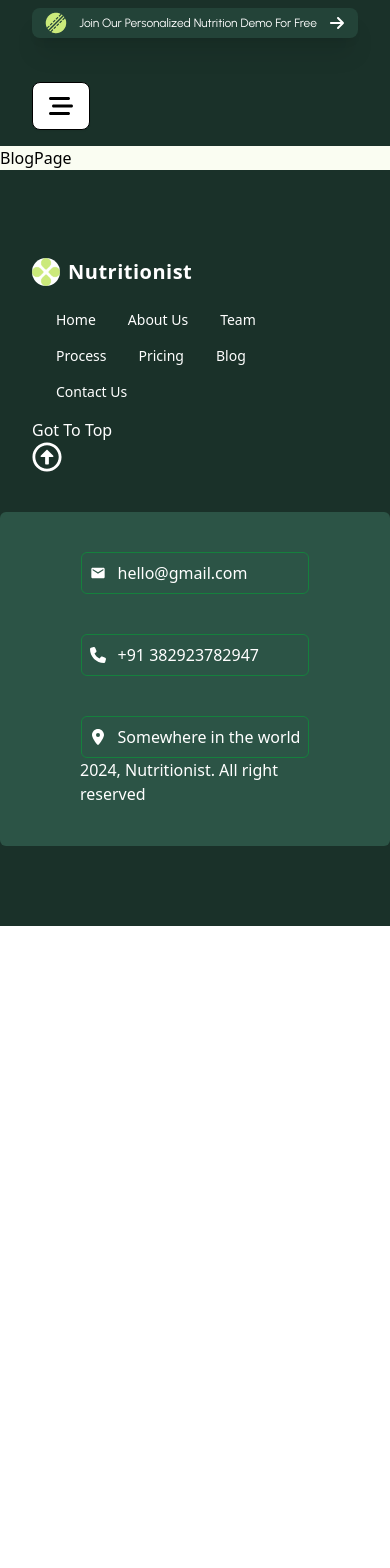
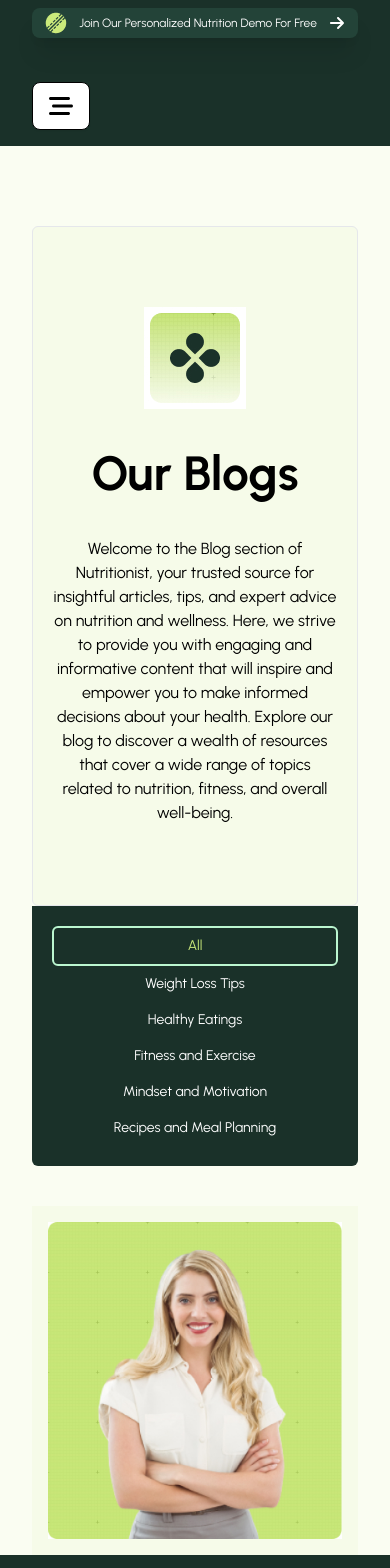
Before and after one commit to Barsheyr/arsheyrnuttition, a React (Vite) app: page /blog in a window 390 px wide. Shown: the top 1568 px of the page. Before the commit the page ends 926 px from the top, so only its background shows below. Built offline with nearby package versions, Linux system fonts and the light colour scheme.

Commit message:
new push

```diff
--- /dev/null
+++ b/src/components/BlogPage/Tabs.jsx
@@ -0,0 +1,90 @@
+import React, { useState } from "react";
+import Team1 from "../../assets/images/Team1.jpg";
+
+const Tabs = () => {
+  const [activeTab, setActiveTab] = useState(0);
+
+  const tabs = [
+    {
+      id: 0,
+      label: "All",
+      content: "Content for Tab 1",
+      Role: "Chief Marketing Officer",
+      Img1: Team1,
+    },
+    {
+      id: 1,
+      label: "Weight Loss Tips",
+      content: "Content for Tab 2",
+      Img1: Team1,
+      Role: "Chief Marketing Officer",
+    },
+    {
+      id: 2,
+      label: "Healthy Eatings",
+      content: "Content for Tab 3",
+      Img1: Team1,
+      Role: "Chief Financial Officer",
+    },
+    {
+      id: 3,
+      label: "Fitness and Exercise",
+      Img1: Team1,
+      Role: "Chief Operating Officer",
+    },
+    {
+      id: 4,
+      label: "Mindset and Motivation",
+      Img1: Team1,
+      Role: "Founder and CEO",
+    },
+    {
+      id: 5,
+      label: "Recipes and Meal Planning",
+      Img1: Team1,
+      Role: "Founder and CEO",
+    },
+  ];
+
+  return (
+    <section className="">
+      <div className="w-full container mx-auto">
+        {/* Tab Buttons */}
+        <div className="flex lg:flex-row flex-col bg-darkGreen15 p-5 rounded-b-md">
+          {tabs.map((tab) => (
+            <button
+              key={tab.id}
+              className={`flex-1 py-2 text-center text-sm gap-10 ${
+                activeTab === tab.id
+                  ? "border-2 border-green-200 text-green70 gap-5 rounded-md"
+                  : "text-white"
+              }`}
+              onClick={() => setActiveTab(tab.id)}
+            >
+              {tab.label}
+            </button>
+          ))}
+        </div>
+
+        {/* Tab Content */}
+        <div className="p-4 bg-green95 mt-10">
+          {tabs.map(
+            (tab) =>
+              activeTab === tab.id && (
+                <div
+                  key={tab.id}
+                  className="text-gray-700 grid lg:grid-cols-4 grid-cols-1 gap-20"
+                >
+                  <div className="relative">
+                    <img src={tab.Img1} alt="" className="" />
+                  </div>
+                </div>
+              )
+          )}
+        </div>
+      </div>
+    </section>
+  );
+};
+
+export default Tabs;
--- a/src/components/Navigation/Navbar.jsx
+++ b/src/components/Navigation/Navbar.jsx
@@ -34,7 +34,7 @@ const Navbar = () => {
             </label>
             <ul
               tabIndex={0}
-              className="menu menu-sm dropdown-content mt-3 z-[1] p-2 shadow bg-red-500 rounded-box w-52"
+              className="menu menu-sm dropdown-content mt-3 z-[1] p-2 shadow bg-darkGreen15 rounded-box w-52"
             >
               <NavLinks />
             </ul>
--- a/src/components/PricingPage/FAQ.jsx
+++ b/src/components/PricingPage/FAQ.jsx
@@ -13,17 +13,17 @@ const FAQ = () => {
         </p>
       </div>
 
-      <div className="grid lg:grid-cols-3 gap-20  mb-20 px-10">
-        <div className="grid bg-green95 py-10 rounded-md border lg:px-20 px-10 lg:col-span-2">
+      <div className="grid lg:grid-cols-3 gap-20  mb-20 lg:px-10">
+        <div className="grid bg-green95 py-10 rounded-md border lg:px-20 px-5 lg:col-span-2">
           <div className="space-y-10">
             <div className="collapse collapse-plus bg-white99 border border-gray-300 p-2">
               <input type="radio" name="my-accordion-2" defaultChecked />
-              <div className="collapse-title text-xl font-medium">
+              <div className="collapse-title lg:text-xl font-medium">
                 What is personalized nutrition coaching?
               </div>
               <div className="collapse-content">
                 <div className="w-[100%] h-0.5 bg-gray-200 my-5"></div>
-                <p>
+                <p className="text-sm">
                   Personalized nutrition coaching involves creating a customized
                   nutrition plan based on your unique goals, preferences, and
                   dietary requirements. Our team of experts will work closely
@@ -35,12 +35,12 @@ const FAQ = () => {
             {/* 2*/}
             <div className="collapse collapse-plus bg-white99 border border-gray-300 p-2">
               <input type="radio" name="my-accordion-2" defaultChecked />
-              <div className="collapse-title text-xl font-medium">
+              <div className="collapse-title lg:text-xl font-medium">
                 How can nutrition coaching help me lose weight?
               </div>
               <div className="collapse-content">
                 <div className="w-[100%] h-0.5 bg-gray-200 my-5"></div>
-                <p>
+                <p className="text-sm">
                   Nutrition coaching can help you lose weight by providing
                   personalized guidance on healthy eating habits, portion
                   control, and balanced meal planning. A coach will help you
@@ -53,12 +53,12 @@ const FAQ = () => {
             {/* 3 */}
             <div className="collapse collapse-plus bg-white99 border border-gray-300 p-2">
               <input type="radio" name="my-accordion-2" defaultChecked />
-              <div className="collapse-title text-xl font-medium">
+              <div className="collapse-title lg:text-xl font-medium">
                 Can I still enjoy my favorite foods while on a nutrition plan?
               </div>
               <div className="collapse-content">
                 <div className="w-[100%] h-0.5 bg-gray-200 my-5"></div>
-                <p>
+                <p className="text-sm">
                   Yes, you can still enjoy your favorite foods while on a
                   nutrition plan. The key is moderation and finding healthier
                   alternatives or portions that fit within your goals. Balancing
@@ -70,12 +70,12 @@ const FAQ = () => {
             {/* 4 */}
             <div className="collapse collapse-plus bg-white99 border border-gray-300 p-2">
               <input type="radio" name="my-accordion-2" defaultChecked />
-              <div className="collapse-title text-xl font-medium">
+              <div className="collapse-title lg:text-xl font-medium">
                 How often will I have contact with my nutritionist?
               </div>
               <div className="collapse-content">
                 <div className="w-[100%] h-0.5 bg-gray-200 my-5"></div>
-                <p>
+                <p className="text-sm">
                   You can expect regular contact with your nutritionist,
                   typically through weekly or bi-weekly check-ins, depending on
                   your personalized plan. These may include in-person meetings,
@@ -88,12 +88,12 @@ const FAQ = () => {
             {/* 5 */}
             <div className="collapse collapse-plus bg-white99 border border-gray-300 p-2">
               <input type="radio" name="my-accordion-2" defaultChecked />
-              <div className="collapse-title text-xl font-medium">
+              <div className="collapse-title lg:text-xl font-medium">
                 How long will it take to see results?
               </div>
               <div className="collapse-content">
                 <div className="w-[100%] h-0.5 bg-gray-200 my-5"></div>
-                <p>
+                <p className="text-sm">
                   The time it takes to see results can vary depending on the
                   specific situation or effort involved. In most cases, you may
                   start noticing small improvements within a few weeks, while
@@ -105,13 +105,13 @@ const FAQ = () => {
             {/* 6 */}
             <div className="collapse collapse-plus bg-white99 border border-gray-300 p-2">
               <input type="radio" name="my-accordion-2" defaultChecked />
-              <div className="collapse-title text-xl font-medium">
+              <div className="collapse-title lg:text-xl font-medium">
                 Are the meal plans and recipes provided suitable for vegetarians
                 or vegans?
               </div>
               <div className="collapse-content">
                 <div className="w-[100%] h-0.5 bg-gray-200 my-5"></div>
-                <p>
+                <p className="text-sm">
                   Yes, the meal plans and recipes can be tailored to suit
                   vegetarians and vegans. Many options include plant-based
                   ingredients or can be easily modified by substituting animal
--- a/src/components/index.js
+++ b/src/components/index.js
@@ -11,3 +11,4 @@ export { default as AboutAchievement } from "./AboutPage/AboutAchievements";
 export { default as TeamTabs } from "./TeamMembers/Tabs";
 export { default as FAQ } from "./PricingPage/FAQ";
 export { default as Vendor } from "./PricingPage/VnedorForm";
+export { default as BlogTabs } from "./BlogPage/Tabs";
--- a/src/pages/BlogPage.jsx
+++ b/src/pages/BlogPage.jsx
@@ -1,7 +1,34 @@
 import React from "react";
+import { TeamIcon } from "../assets/images";
+import BlogsTabs from "../components/BlogPage/Tabs";
+import { BlogTabs } from "../components";
 
 const BlogPage = () => {
-  return <div>BlogPage</div>;
+  return (
+    <section className="align-element font-primary">
+      <div>
+        <div className="mt-20 flex flex-col text-center items-center space-y-10 py-20 bg-green95 lg:px-10 px-5 border rounded-md bg-over">
+          <div className="bg-overview">
+            <img src={TeamIcon} alt="" />
+          </div>
+          <h1 className="text-5xl font-bold"> Our Blogs </h1>
+          <p>
+            Welcome to the Blog section of Nutritionist, your trusted source for
+            insightful articles, tips, and expert advice on nutrition and
+            wellness. Here, we strive to provide you with engaging and
+            informative content that will inspire and empower you to make
+            informed decisions about your health. Explore our blog to discover a
+            wealth of resources that cover a wide range of topics related to
+            nutrition, fitness, and overall well-being.
+          </p>
+        </div>
+
+        <div>
+          <BlogTabs />
+        </div>
+      </div>
+    </section>
+  );
 };
 
 export default BlogPage;
```
